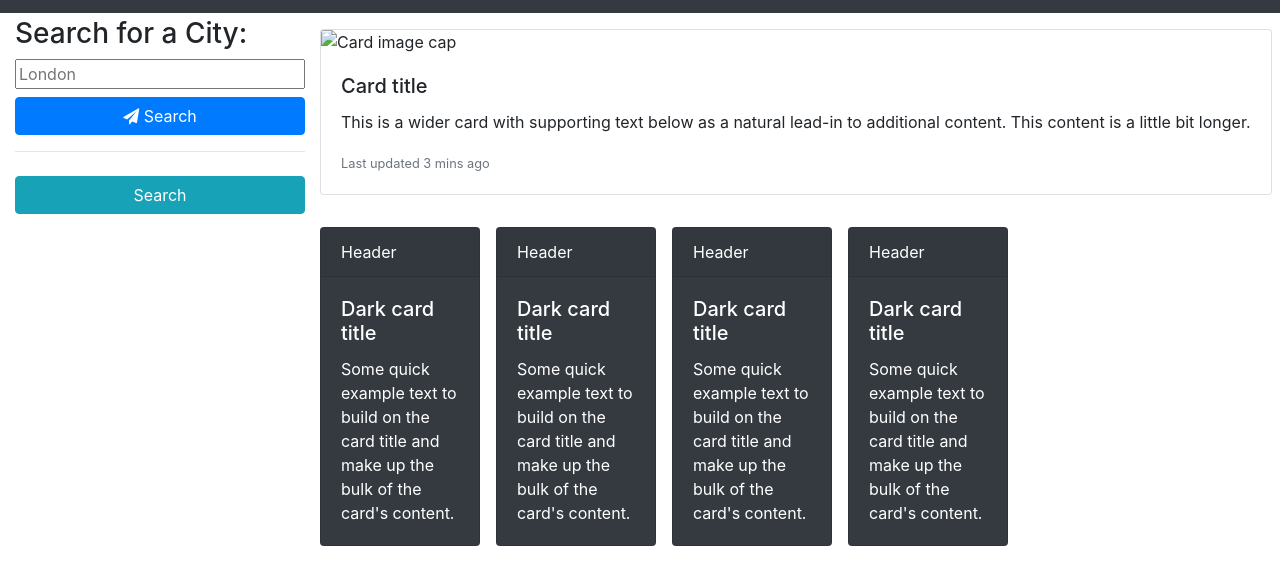
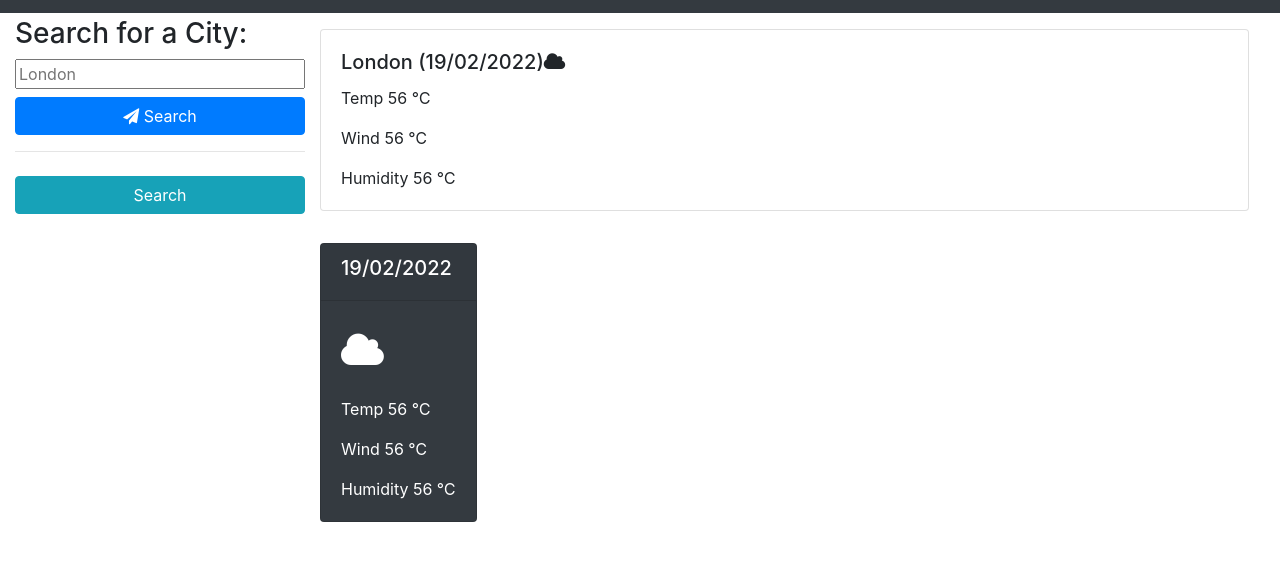
Before and after one commit to niwantha33/Weather_Dashboard, a plain HTML site: page index.html in a window 1280 px wide. Shown: the part 59-644 px from the top of the page. Drawn offline with nearby package versions, Linux system fonts and the light colour scheme.

Commit message:
sample code.

```diff
--- a/index.html
+++ b/index.html
@@ -10,6 +10,8 @@
   <link rel="stylesheet" href="https://cdn.jsdelivr.net/npm/bootstrap-icons@1.10.3/font/bootstrap-icons.css">
   <link rel="stylesheet" href="https://stackpath.bootstrapcdn.com/bootstrap/4.3.1/css/bootstrap.min.css" />
   <link rel="stylesheet" href="https://stackpath.bootstrapcdn.com/font-awesome/4.7.0/css/font-awesome.min.css" />
+  <!-- adding icons -->
+
   <title>Weather Dashboard</title>
   <link rel="stylesheet" href="./starter/css/styles.css" />
 </head>
@@ -59,51 +61,29 @@
         </div>
       </aside>
 
-      <div class="col-lg-9 pb-3 w-100">
-        <section id="today" class="row mt-3 " role="region" aria-live="polite">
-          <div class="card mb-3">
-            <img class="card-img-top" src="..." alt="Card image cap">
+      <div class="col-lg-9 pb-3">
+        <section id="today" class="row mt-3 mr-3" role="region" aria-live="polite">
+          <div class="card mb-3 w-100">
             <div class="card-body">
-              <h5 class="card-title">Card title</h5>
-              <p class="card-text">This is a wider card with supporting text below as a natural lead-in to additional
-                content. This content is a little bit longer.</p>
-              <p class="card-text"><small class="text-muted">Last updated 3 mins ago</small></p>
+              <h5 class="card-title">London (19/02/2022)<i class="fa fa-cloud"></i></h5>
+              <p class="card-text">Temp 56 ℃ </p>
+              <p class="card-text">Wind 56 ℃ </p>
+              <p class="card-text">Humidity 56 ℃ </p>
+
             </div>
           </div>
         </section>
         <section id="forecast" class="row mt-3 " role="region" aria-live="polite">
-          <div class="card text-white bg-dark mb-3 mr-3" style="max-width: 10rem;">
-            <div class="card-header">Header</div>
-            <div class="card-body">
-              <h5 class="card-title">Dark card title</h5>
-              <p class="card-text">Some quick example text to build on the card title and make up the bulk of the card's
-                content.</p>
+
+          <div class="card text-white bg-dark mb-3 mr-3" style="max-width: 10rem; max-height: auto;">
+            <div class="card-header mb-auto">
+              <h5>19/02/2022</h5>
             </div>
-          </div>
-          <div class="card text-white bg-dark mb-3 mr-3" style="max-width: 10rem;">
-            <div class="card-header">Header</div>
-            <div class="card-body">
-              <h5 class="card-title">Dark card title</h5>
-              <p class="card-text">Some quick example text to build on the card title and make up the bulk of the card's
-                content.</p>
-            </div>
-          </div>
-          <div class="card text-white bg-dark mb-3 mr-3" style="max-width: 10rem;">
-            <div class="card-header">Header</div>
-            <div class="card-body">
-              <h5 class="card-title">Dark card title</h5>
-              <p class="card-text">Some quick example text to build on the card title and make up the bulk of the card's
-                content.</p>
-            </div>
-          </div>
-          <div class="card text-white bg-dark mb-3 mr-3" style="max-width: 10rem;">
-
-            <div class="card-header">Header</div>
-
-            <div class="card-body">
-              <h5 class="card-title">Dark card title</h5>
-              <p class="card-text">Some quick example text to build on the card title and make up the bulk of the card's
-                content.</p>
+            <div class="card-body mb-auto">
+              <p class="card-text" style="font-size: 2.5rem;"><i class="fa fa-cloud"></i></p>
+              <p class="card-text">Temp 56 ℃ </p>
+              <p class="card-text">Wind 56 ℃ </p>
+              <p class="card-text">Humidity 56 ℃ </p>
             </div>
           </div>
 
@@ -116,7 +96,7 @@
   <script src="https://cdnjs.cloudflare.com/ajax/libs/moment.js/2.29.4/moment.min.js"></script>
   <!-- jQuery -->
   <script src="https://cdnjs.cloudflare.com/ajax/libs/jquery/3.2.1/jquery.min.js"></script>
-  <script src="script.js"></script>
+  <script src="./starter/js/script.js"></script>
 </body>
 
 </html>
--- a/starter/js/script.js
+++ b/starter/js/script.js
@@ -8,30 +8,50 @@ $(document).ready(function () {
 
     };
 
+
+
     /*
-    <div class="card text-white bg-dark mb-3" style="max-width: 10rem;">
-        <div class="card-header">Header
 
-        </div>
+    @param: obj-> weather data Object and htmlElement
 
-            <div class="card-body">
-
-              <p class="card-text">Some quick example text to build on the card title and make up the bulk of the card's content.</p>
-            </div>
-    </div>
 
     */
 
+    function forecastWeatherDataToCards(obj, htmlElement) {
 
-    function forecastWeatherDataToCards(obj) {
+        let div = $("<div style='max-width: 10rem; max-height: auto;'/>", {
+            class: "card text-white bg-dark mb-3"
+        });
 
-        $("<div style='max-width: 10rem;'/>", {
-            class: "card text-white bg-dark mb-3",
+        let header = $('<div/>', {
+            class: "card-header mb-auto",
 
-            text: `${time_[i]}`
+        }).appendTo(div);
 
-        }).appendTo(row);
+        $('<h5/>', {
+            text: "date"
+        }).appendTo(header);
 
-    };
+        let body = $('<div/>', {
+            class: "card-body mb-auto",
+        }).appendTo(div);
 
+        $("<p style='font-size: 2.5rem;'/>", {
+            class: "card text",
+            html: `<i class="fa ${icon}"></i>`
+        }).appendTo(body);
+
+        let arr = new Array();
+
+        arr = [`Temp: ${obj.temp} ℃`, `Wind: ${obj.wind} KPH`, `Humidity: ${obj.wind} %`]
+
+        arr.forEach(element => {
+            $("<p/>", {
+                class: "card text",
+                text: element
+
+            }).appendTo(body);
+        });
+
+    }
 })
```
